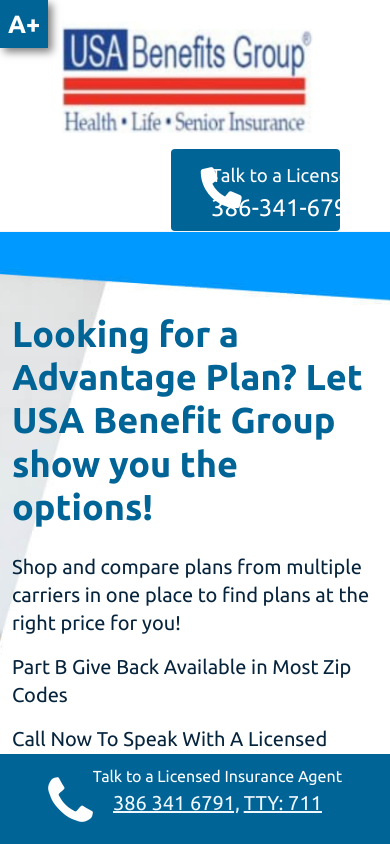
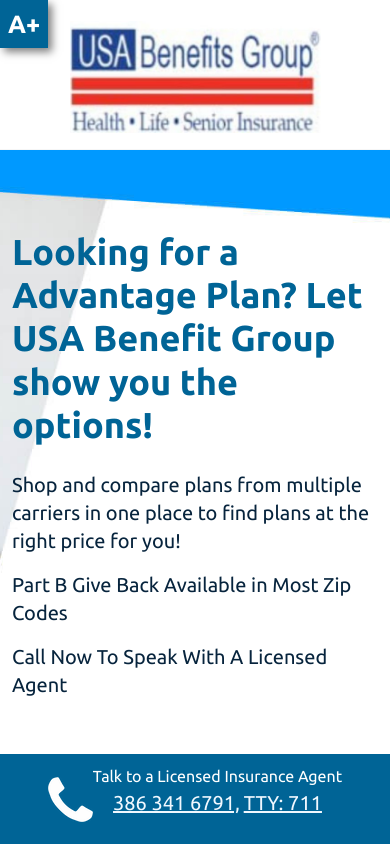
Before and after one commit to marketing-landing-page/37261, a plain HTML site: page index.html in a window 390 px wide. Shown: the top 844 px of the page. Drawn offline with nearby package versions, Linux system fonts and the light colour scheme.

Commit message:
Update index.html

```diff
--- a/index.html
+++ b/index.html
@@ -17,12 +17,12 @@
         <header style="background-color: #fff; position: relative; width: 100%; max-width: 1600px;padding: 5px 50px 0px 50px;border-bottom: 1px solid #f6f6f6;">
             <div class="container" style="margin-right: auto;padding-right: calc(1.5 * .5);padding-left: calc(1.5 * .5);margin-left: auto;">
                 <div class="row align-items-start">
-                    <div class="col-md-4 pt-3 pb-3">
+                    <div class="col-lg-4 col-md-12 col-sm-12 pt-3 pb-3 text-center text-lg-left text-md-left text-sm-left">
                         <img width="251" src="./assets/images/logo.jpeg" alt="Logo" />
                     </div>
-                    <div class="col-md-8">
+                    <div class="col-lg-8 col-md-12 col-sm-12">
                         <div class="row">
-                            <div class="col-7 pt-2 ml-auto topbanner-newstyle">
+                            <div class="d-none d-lg-block d-md-block d-sm-block col-lg-7 col-md-12 col-sm-12 pt-2 ml-auto topbanner-newstyle">
                                 <div class="row">
                                     <div class="col-2 icon-topareaclas">
                                         <i class="fa fa-phone"></i>
```
